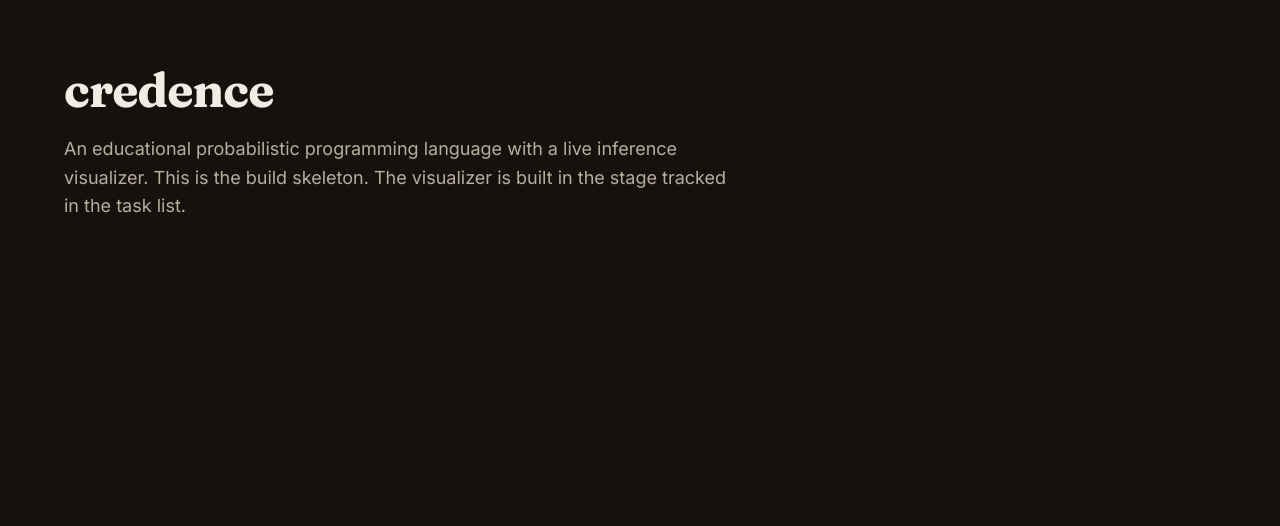
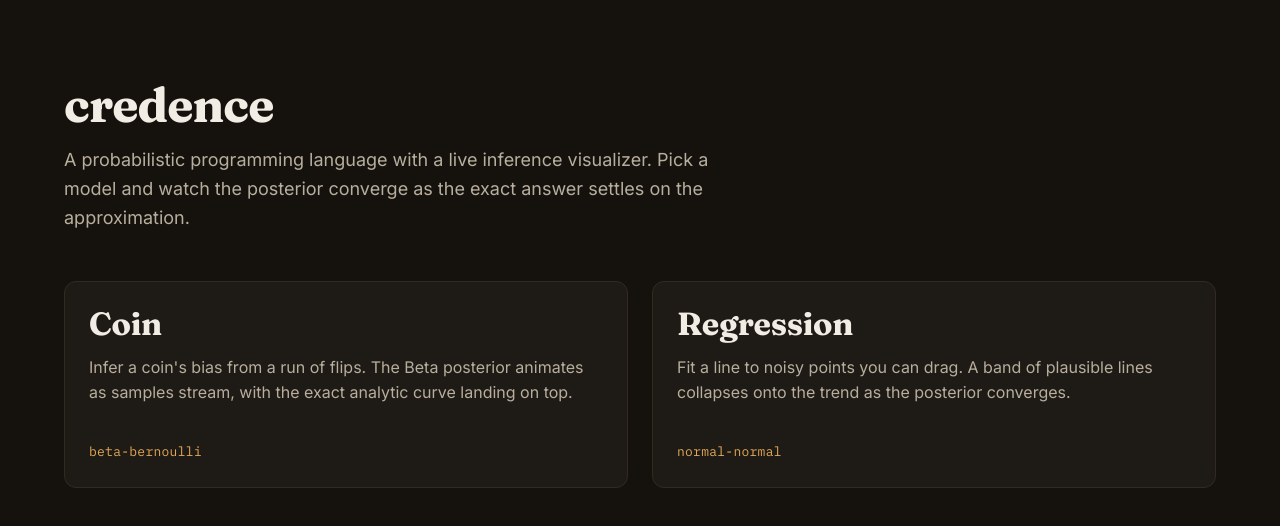
Before and after one commit to Abdalla-Eldoumani/credence, a Next.js app in the folder web/: page / in a window 1280 px wide. Shown: the top 526 px of the page. Built offline with nearby package versions, Linux system fonts and the light colour scheme.

Commit message:
list the demos as cards on the gallery

```diff
--- /dev/null
+++ b/web/app/page.module.css
@@ -0,0 +1,84 @@
+.page {
+  max-width: 1200px;
+  margin: 0 auto;
+  padding: var(--space-20) var(--space-6);
+}
+
+.header {
+  margin-bottom: var(--space-12);
+}
+
+.title {
+  font-family: var(--font-display);
+  font-size: var(--text-display-l);
+  letter-spacing: -0.02em;
+  line-height: 1.05;
+  margin: 0;
+}
+
+.lede {
+  color: var(--text-secondary);
+  font-size: var(--text-body-l);
+  max-width: 60ch;
+  margin-top: var(--space-4);
+}
+
+.grid {
+  display: grid;
+  grid-template-columns: repeat(2, minmax(0, 1fr));
+  gap: var(--space-6);
+}
+
+@media (max-width: 768px) {
+  .grid {
+    grid-template-columns: minmax(0, 1fr);
+  }
+}
+
+.card {
+  display: block;
+  background: var(--surface);
+  border: 1px solid var(--border-subtle);
+  border-radius: var(--radius-lg);
+  padding: var(--space-6);
+  color: var(--text);
+  text-decoration: none;
+  transition:
+    background-color var(--dur-short) var(--ease-entrance),
+    border-color var(--dur-short) var(--ease-entrance);
+}
+
+.card:hover {
+  background: var(--surface-raised);
+  border-color: var(--border);
+  text-decoration: none;
+}
+
+.card:focus-visible {
+  outline: 2px solid var(--focus-ring);
+  outline-offset: 2px;
+}
+
+.cardTitle {
+  font-family: var(--font-display);
+  font-size: var(--text-heading);
+  letter-spacing: -0.01em;
+  line-height: 1.15;
+  margin: 0;
+}
+
+.cardDescription {
+  color: var(--text-secondary);
+  font-size: var(--text-body);
+  margin-top: var(--space-3);
+}
+
+.cardMeta {
+  display: inline-block;
+  margin-top: var(--space-5);
+  font-family: var(--font-mono);
+  font-size: var(--text-caption);
+  letter-spacing: 0.02em;
+  color: var(--accent);
+  font-variant-numeric: tabular-nums;
+}
--- a/web/app/page.tsx
+++ b/web/app/page.tsx
@@ -1,17 +1,49 @@
+import Link from "next/link";
+import styles from "./page.module.css";
+
+type Demo = {
+  href: string;
+  title: string;
+  description: string;
+  method: string;
+};
+
+const demos: Demo[] = [
+  {
+    href: "/coin",
+    title: "Coin",
+    description:
+      "Infer a coin's bias from a run of flips. The Beta posterior animates as samples stream, with the exact analytic curve landing on top.",
+    method: "beta-bernoulli",
+  },
+  {
+    href: "/regression",
+    title: "Regression",
+    description:
+      "Fit a line to noisy points you can drag. A band of plausible lines collapses onto the trend as the posterior converges.",
+    method: "normal-normal",
+  },
+];
+
 export default function Home() {
   return (
-    <main
-      style={{ maxWidth: "1200px", margin: "0 auto", padding: "var(--space-16) var(--space-6)" }}
-    >
-      <h1 style={{ fontSize: "var(--text-display-l)", letterSpacing: "-0.02em", lineHeight: 1.1 }}>
-        credence
-      </h1>
-      <p
-        style={{ color: "var(--text-secondary)", fontSize: "var(--text-body-l)", maxWidth: "60ch" }}
-      >
-        An educational probabilistic programming language with a live inference visualizer. This is
-        the build skeleton. The visualizer is built in the stage tracked in the task list.
-      </p>
+    <main className={styles.page}>
+      <header className={styles.header}>
+        <h1 className={styles.title}>credence</h1>
+        <p className={styles.lede}>
+          A probabilistic programming language with a live inference visualizer. Pick a model and
+          watch the posterior converge as the exact answer settles on the approximation.
+        </p>
+      </header>
+      <section className={styles.grid}>
+        {demos.map((demo) => (
+          <Link key={demo.href} href={demo.href} className={styles.card}>
+            <h2 className={styles.cardTitle}>{demo.title}</h2>
+            <p className={styles.cardDescription}>{demo.description}</p>
+            <span className={styles.cardMeta}>{demo.method}</span>
+          </Link>
+        ))}
+      </section>
     </main>
   );
 }
```
